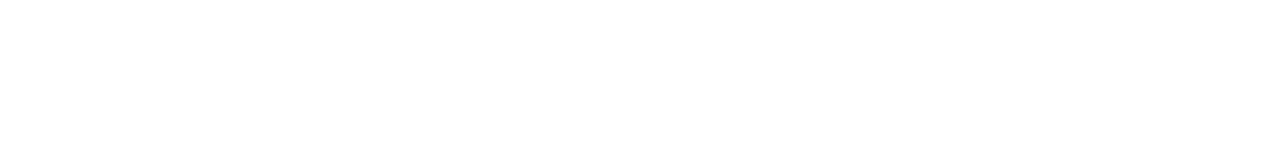
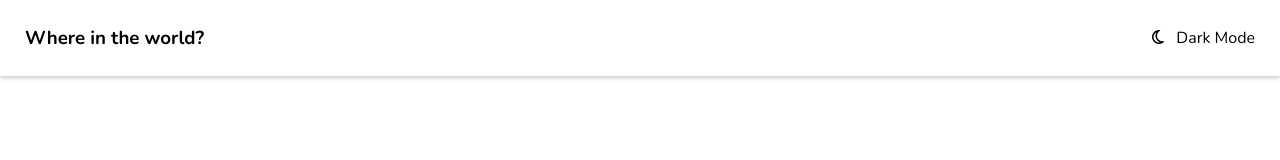
Before and after one commit to rushabhbarotiya/countriesAPI, a plain HTML site: page index.html in a window 1280 px wide. Drawn offline with nearby package versions, Linux system fonts and the light colour scheme.

Commit message:
header-css add

```diff
--- a/index.html
+++ b/index.html
@@ -3,9 +3,25 @@
 <head>
   <meta charset="UTF-8">
   <meta name="viewport" content="width=device-width, initial-scale=1.0">
-  <title>Document</title>
+  <title>Countries</title>
+  <link rel="stylesheet" href="https://cdnjs.cloudflare.com/ajax/libs/font-awesome/6.7.1/css/all.min.css">
+  <link href="https://fonts.googleapis.com/css?family=Nunito:200,300,regular,500,600,700,800,900" rel="stylesheet" />
+  <link rel="stylesheet" href="style.css">
 </head>
 <body>
 
+    <header>
+      <div class="container">
+        <div class="box-header">
+          <h3>Where in the world?</h3>
+          <p><i class="fa-regular fa-moon"></i>&nbsp;&nbsp; Dark Mode</p>
+        </div>
+
+      </div>
+    </header>
+
+
+
+  <script src="site.js"></script>
 </body>
 </html>
--- a/style.css
+++ b/style.css
@@ -0,0 +1,25 @@
+*{
+  box-sizing: border-box;
+  margin: 0;
+  padding: 0;
+}
+
+body{
+  font-family: Nunito , sans-serif;
+}
+.container{
+  max-width: 1280px;
+  margin-inline:auto ;
+}
+header{
+  padding:25px;
+  box-shadow:0 2px 4px 0px rgba(0,0,0,0.2);
+}
+.box-header{
+  display: flex;
+  align-items: center;
+  justify-content: space-between;
+}
+.box-header h3{
+  font-weight: bold;
+}
```
